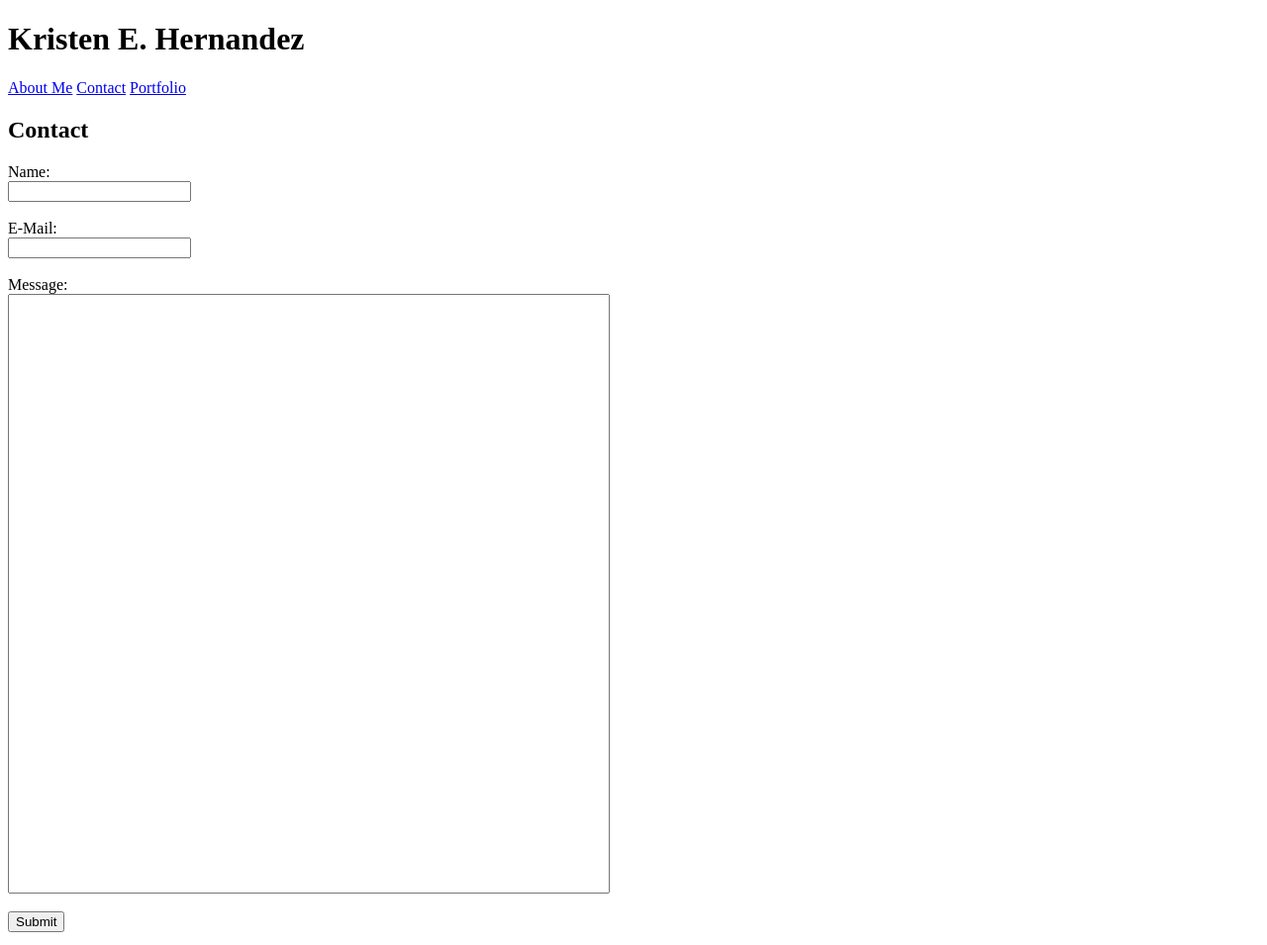
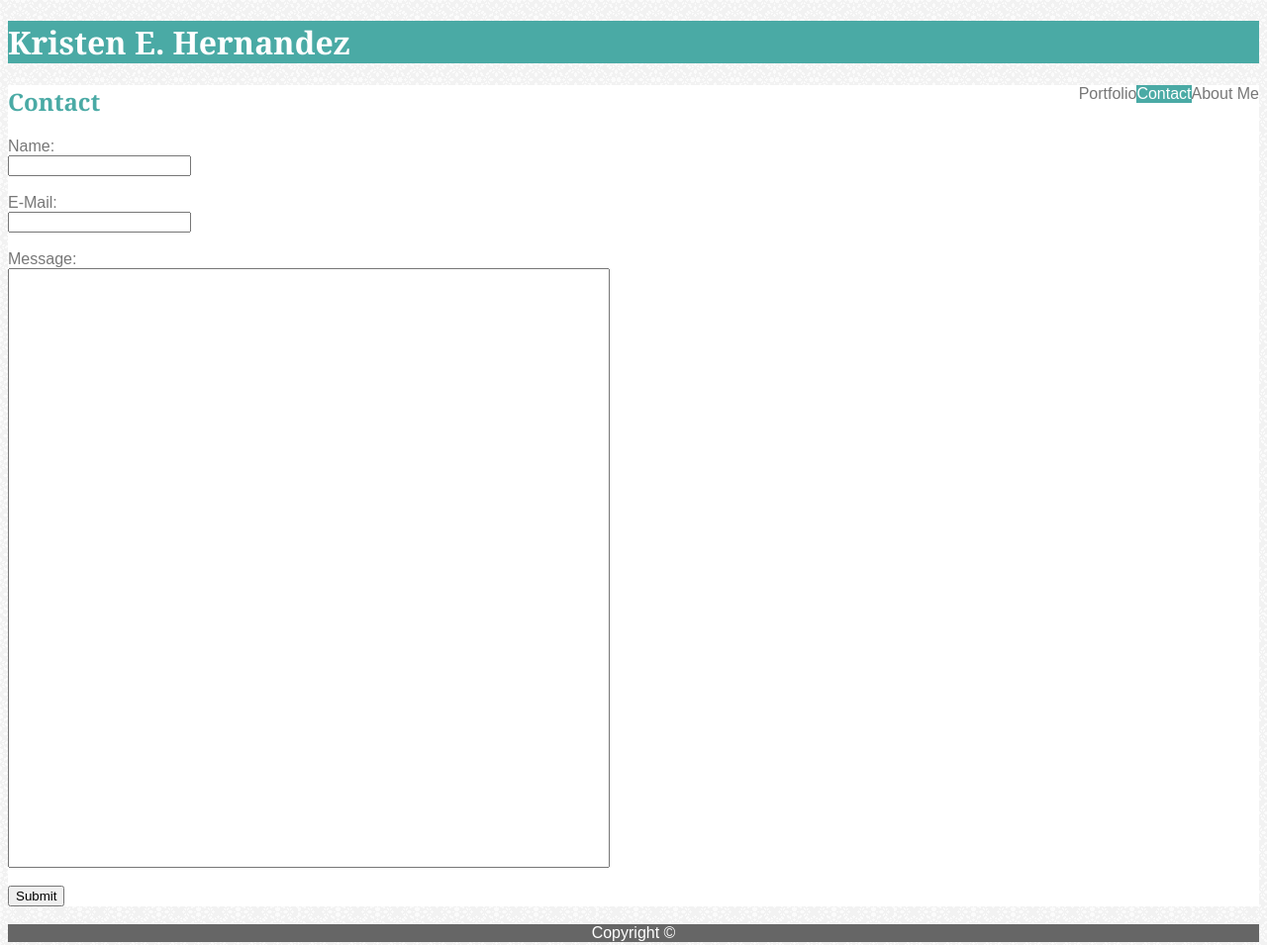
Before and after one commit to kayhern/Basic-Portfolio, a plain HTML site: page contact.html in a window 1280 px wide. Shown: the top 955 px of the page at 99% size. Drawn offline with Linux system fonts and the light colour scheme.

Commit message:
css and stuff

```diff
--- a/assets/css/style.css
+++ b/assets/css/style.css
@@ -0,0 +1,60 @@
+body {
+    background-image: url("light_grey.png");
+    font-family: Arial, Helvetica, sans-serif;
+    color: #777777;
+}
+
+h1 {
+    font-family: Georgia, 'Times New Roman', Times, serif;
+    background-color: #4aaaa5;
+    color: #ffffff;
+}
+
+h2 {
+    font-family: Georgia, 'Times New Roman', Times, serif;
+    color: #4aaaa5;
+}
+
+.top-nav {
+    background-color: #ffffff;
+    float: right;
+    text-decoration: none;
+    color: #777777;
+    border-color: #cccccc;
+}
+
+.top-nav a {
+    float: right;
+    color: #777777;
+    text-decoration: none;
+}
+
+.top-nav a.active {
+    background-color: #4aaaa5;
+    color: #ffffff;
+}
+
+.portfolio {
+    background-color: #ffffff;
+    border-color: #dddddd;
+
+}
+
+div {
+    border-color: #dddddd;
+    background-color: #ffffff;
+}
+
+footer {
+    border-color: #4aaaa5;
+    background-color: #666666;
+    color: #ffffff;
+    text-align: center;
+
+}
+
+form {
+    background-color: #ffffff;
+    border-color: #dddddd;
+
+}
--- a/contact.html
+++ b/contact.html
@@ -1,11 +1,12 @@
 <!DOCTYPE HTML>
 <html>
+    <body>
 <title>Kristen E. Hernandez</title>
 <link rel="stylesheet" href="assets/css/style.css">
 <h1>Kristen E. Hernandez</h1>
 <div class="top-nav">
-        <a class="active" href="#aboutme">About Me</a>
-        <a href="#contact">Contact</a>
+        <a href="#aboutme">About Me</a>
+        <a class="active" href="#contact">Contact</a>
         <a href="#portfolio">Portfolio</a>
     </div>
 <div>
@@ -19,6 +20,7 @@
     <input type="message" name="message" style="width:600px; height: 600px;"><br><br>
     <input type="submit" value="Submit">
 </form>
+</body>
 </div>
 <br>
 <footer>Copyright ©</footer>
```
Also changed, not shown: index.html (+2 -0 lines), portfolio.html (+5 -3 lines), assets/css/light_grey.png (added), 1 other file.
